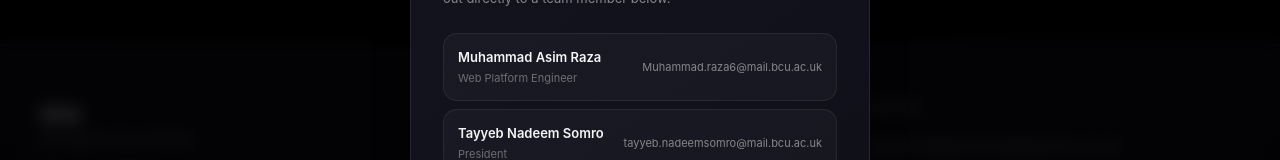
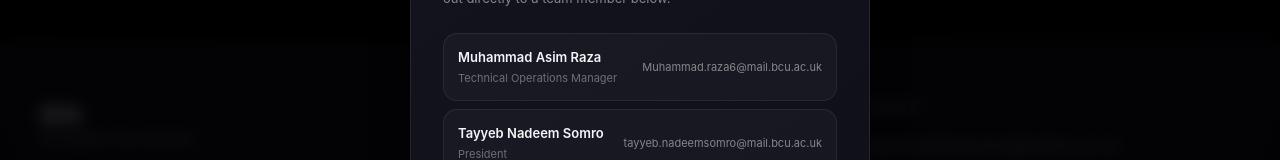
Before and after one commit to uffbilxl/sca, a Next.js app: page /about in a window 1280 px wide. Both pictures are taken after a click on the button "Report an Issue". Shown: the part 1730-1890 px from the top of the page. Built offline with nearby package versions, Linux system fonts and the light colour scheme.

Commit message:
Update Asim's title in Report an Issue contacts

```diff
--- a/src/components/layout/ReportIssueModal.tsx
+++ b/src/components/layout/ReportIssueModal.tsx
@@ -7,7 +7,7 @@
 }
 
 const contacts = [
-  { name: 'Muhammad Asim Raza',   role: 'Web Platform Engineer', email: 'Muhammad.raza6@mail.bcu.ac.uk' },
+  { name: 'Muhammad Asim Raza',   role: 'Technical Operations Manager', email: 'Muhammad.raza6@mail.bcu.ac.uk' },
   { name: 'Tayyeb Nadeem Somro',  role: 'President',             email: 'tayyeb.nadeemsomro@mail.bcu.ac.uk' },
   { name: 'Bilal Arshad',         role: 'Vice President',        email: 'bilal.arshad2@mail.bcu.ac.uk' },
 ]
```
